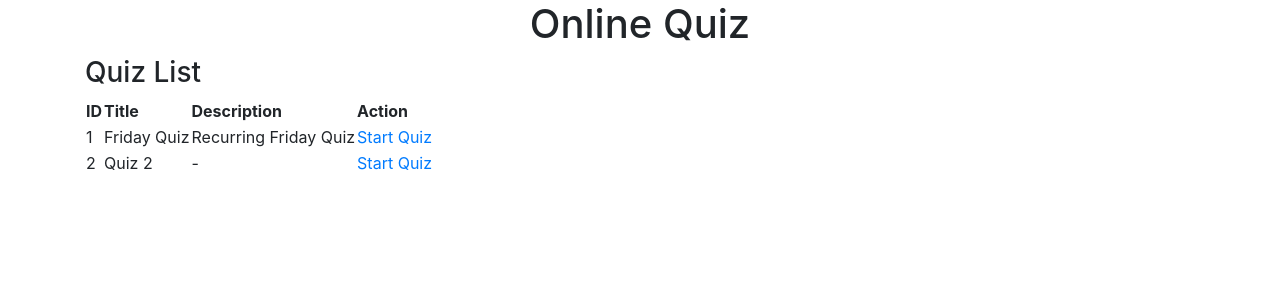
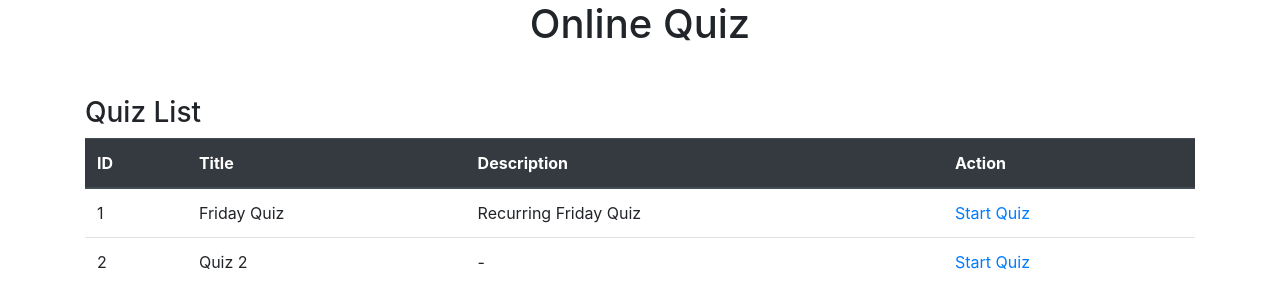
Before and after one commit to Nduwal3/Online-Quiz, a Django app: page /quiz/ in a window 1280 px wide. Shown: the top 308 px of the page. Run offline with Django 3.2, Linux system fonts and the light colour scheme; data comes from the database, SQL or seed files in the repository; some libraries are stand-ins or nearby versions.

Commit message:
Added Design for quiz page

```diff
--- a/quiz/forms.py
+++ b/quiz/forms.py
@@ -7,6 +7,9 @@ class QuizParticipantForm(ModelForm):
     class Meta:
         model = QuizParticipant
         fields = ['user']
+        labels = {
+            'user': _('Fullname '),
+        }
 
     def clean(self):
         super().clean()
--- a/quiz/templates/quiz/home.html
+++ b/quiz/templates/quiz/home.html
@@ -3,14 +3,17 @@
 
 <div class="container">
   <div class="text-center title"><h1>Online Quiz</h1></div>
-  <h3>Quiz List</h3>
-  <table>
+  <h3 class="mt-5">Quiz List</h3>
+  <table class="table">
+    <thead class="thead-dark">
       <tr>
         <th>ID</th>
         <th>Title</th>
         <th>Description</th>
         <th>Action</th>
       </tr>
+    </thead>
+    <tbody>
       {% for data in quiz_data %}
       <tr>
         <td>{{data.id}}</td>
@@ -21,6 +24,7 @@
         <td><a href="/quiz/{{data.id}}/questions/">Start Quiz</a></td>
       </tr>
       {% endfor %}
+    </tbody>
   </table>
 </div>
 {% endblock %}
--- a/quiz/templates/quiz/question.html
+++ b/quiz/templates/quiz/question.html
@@ -12,7 +12,9 @@
         </div>
         <hr />
         {% endfor %}
-        <input type="submit" value="Submit" class="btn btn-primary" onclick="getAnswer(answerList)" />
+        <div class="text-center mt-5">
+          <input type="submit" value="Submit" class="btn btn-primary" onclick="getAnswer(answerList)" />
+        </div>
       </form>
     <br />
   </body>
--- a/quiz/views.py
+++ b/quiz/views.py
@@ -17,6 +17,8 @@ def list_all_quiz(request):
 
 def list_of_quiz_questions(request, quiz_id):
     quiz_questions = Question.objects.filter(quiz=quiz_id)
+    for q in quiz_questions:
+        print(q.correct_ans, q.id)
     if request.method == 'POST':
         quiz_participant_form = QuizParticipantForm(request.POST)
         question_answer_form = QuestionAnswerForm(request.POST)
```
Lines whose indentation alone changed are shown as unchanged.
